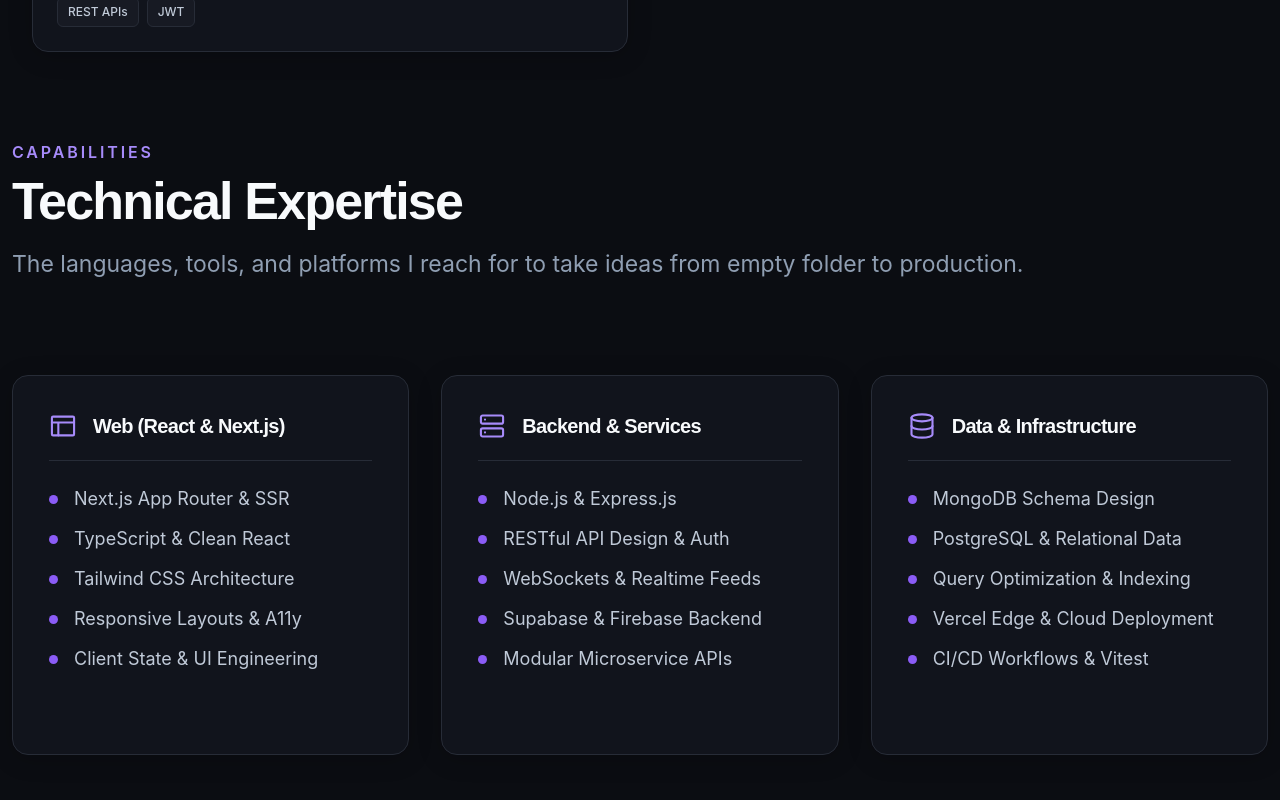
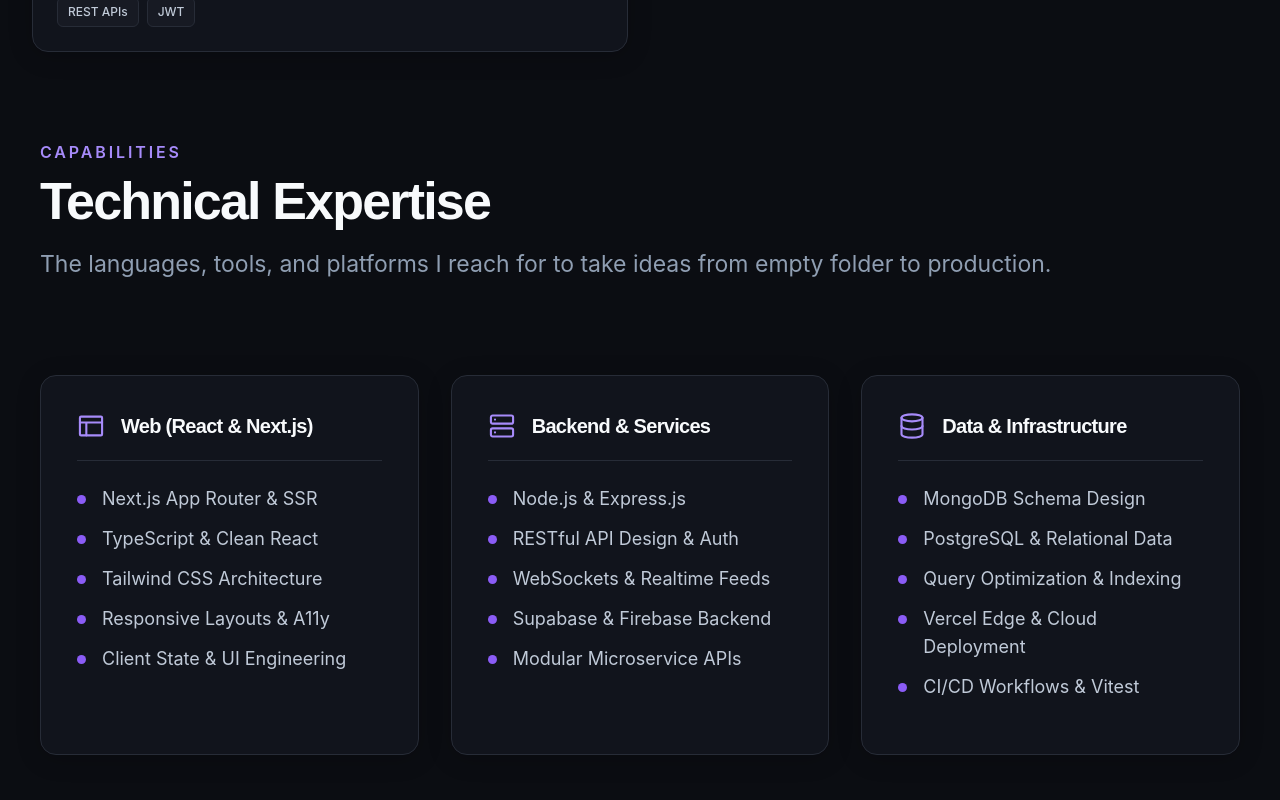
Before and after one commit to cabdalatokio-droid/portfolio_website, a React (Vite) app: page / in a window 1280 px wide. Shown: the part 1780-2580 px from the top of the page. Built offline with nearby package versions, Linux system fonts and the light colour scheme.

Commit message:
fix some style in skills page

```diff
--- a/src/components/Skills.jsx
+++ b/src/components/Skills.jsx
@@ -93,10 +93,10 @@
   return (
     <section
       id="skills"
-      className="page-section !pt-2 !pb-12 bg-page px-2 sm:px-3"
+      className="page-section !pt-2 !pb-12 bg-page px-4 sm:px-6"
       aria-labelledby="skills-heading"
     >
-      <div className="w-full">
+      <div className="mx-auto w-full max-w-[1200px]">
         <header className="mb-14 sm:mb-20 xl:mb-[92px]">
           <p className="text-base font-semibold uppercase leading-6 tracking-[0.18em] text-brand-400">
             Capabilities
```
